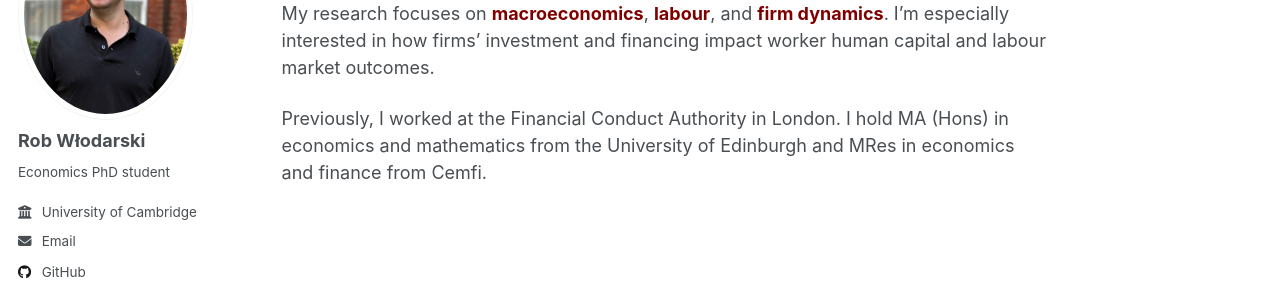
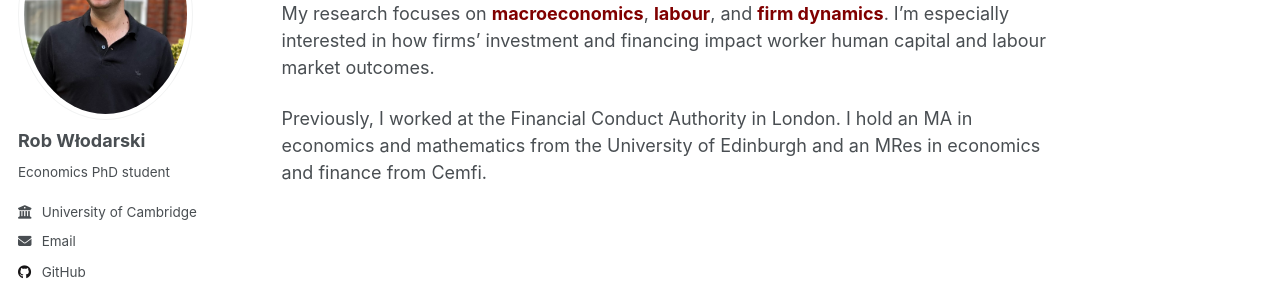
Before and after one commit to robertwlodarski/robertwlodarski.github.io, a Jekyll site: the page built from _pages/about.md, in a window 1280 px wide. Shown: the part 190-485 px from the top of the page. Built offline with Jekyll 4.4.1, drawn with Linux system fonts in a browser that asks for light colours; a script that is not in the unit is left out.

Commit message:
Update grammar

```diff
--- a/_pages/about.md
+++ b/_pages/about.md
@@ -14,4 +14,4 @@ My research focuses on <span style="color: maroon; font-weight: bold;"> macroeco
 I'm especially interested in how firms' investment and financing impact worker human capital and labour market outcomes.
 
 Previously, I worked at the Financial Conduct Authority in London.
-I hold MA (Hons) in economics and mathematics from the University of Edinburgh and MRes in economics and finance from Cemfi.
+I hold an MA in economics and mathematics from the University of Edinburgh and an MRes in economics and finance from Cemfi.
```
